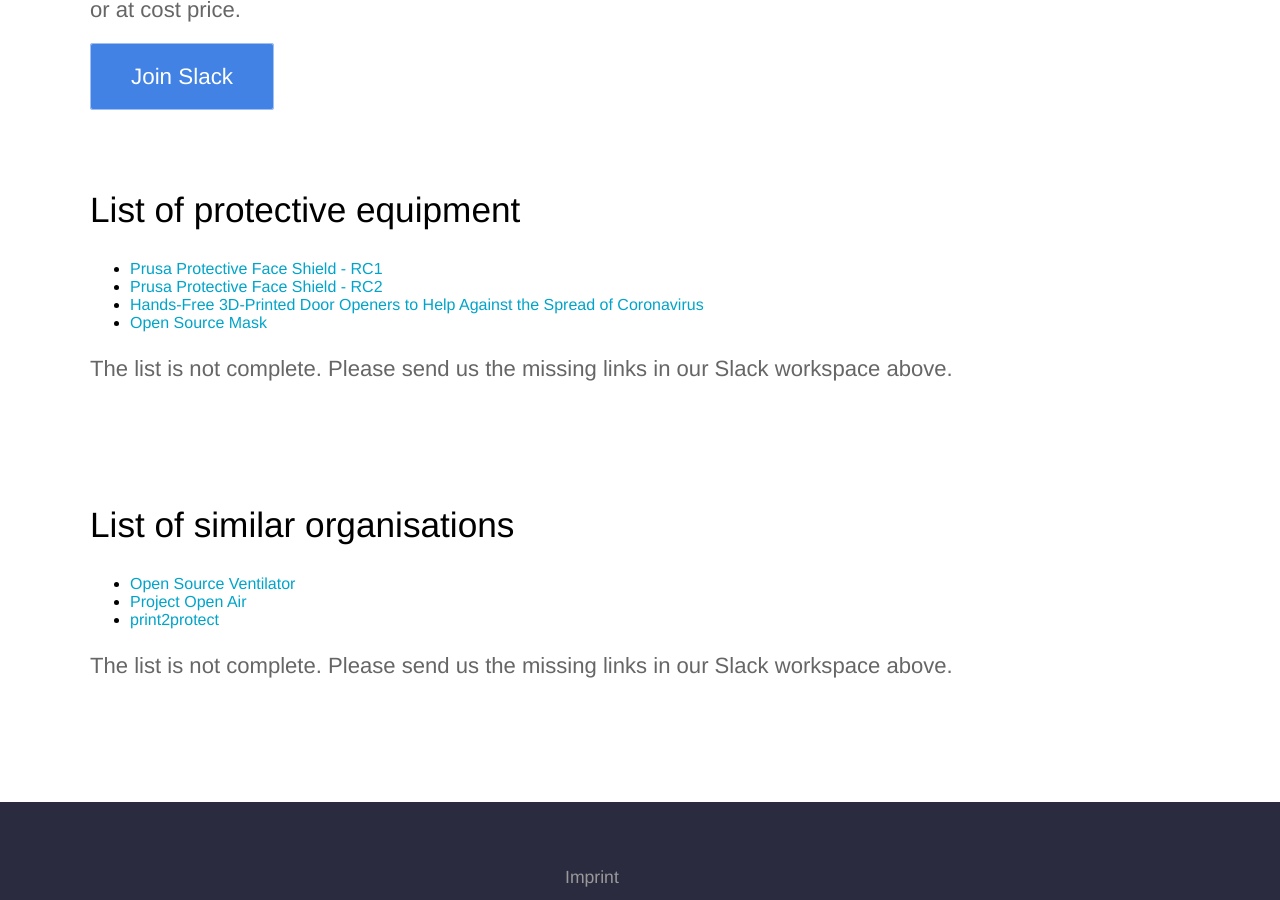
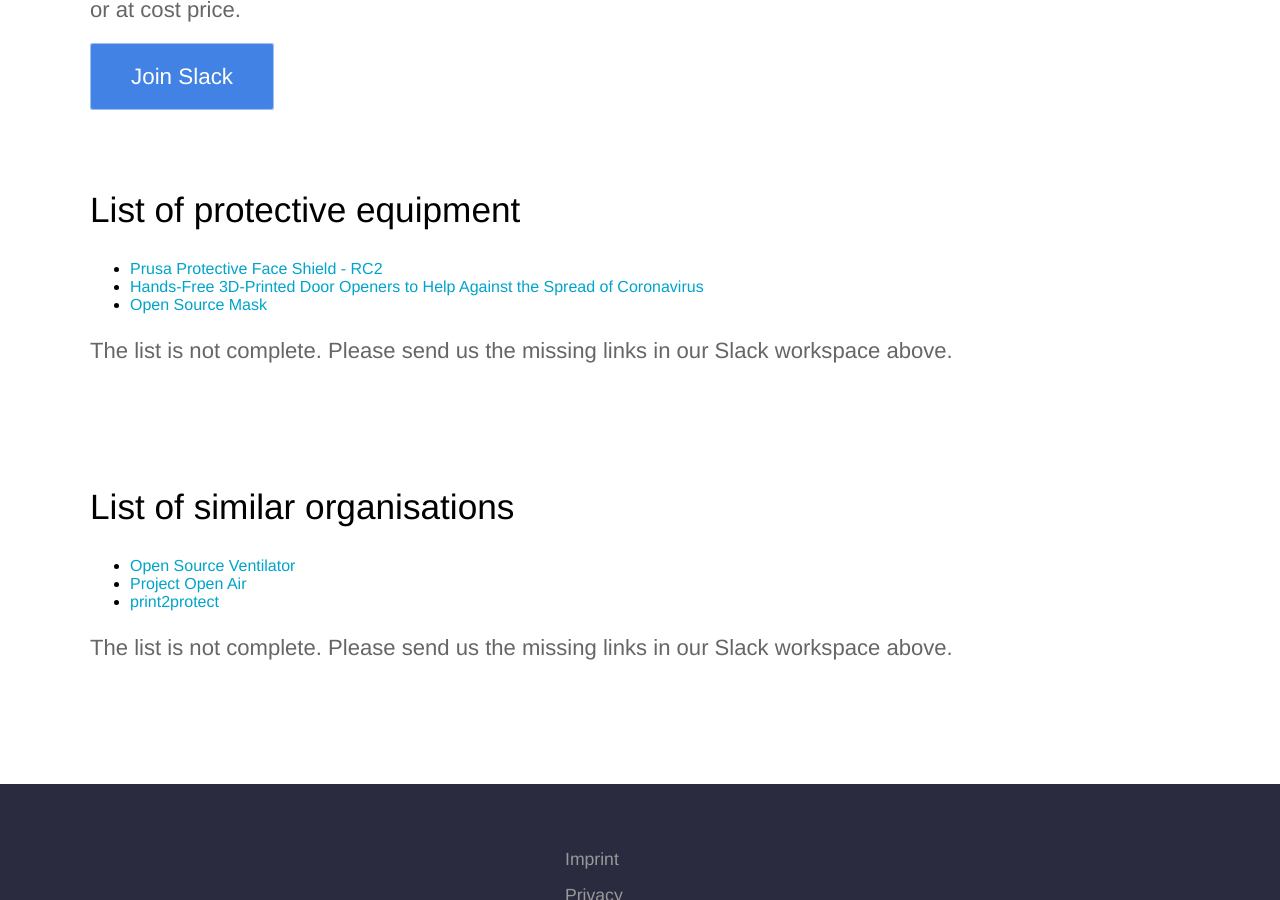
Before and after one commit to CloudCannon/hydra-jekyll-template, a Jekyll site: the page built from en/index.html, in a window 1280 px wide and 900 px high, scrolled down 1844 px. Built offline with Jekyll 4.4.1, drawn with Linux system fonts in a browser that asks for light colours.

Commit message:
RM rc1 from equipment

```diff
--- a/_data/equipments.yml
+++ b/_data/equipments.yml
@@ -1,5 +1,3 @@
-- name: Prusa Protective Face Shield - RC1
-  link: https://www.prusaprinters.org/prints/25857-protective-face-shield-rc1
 - name: Prusa Protective Face Shield - RC2
   link: https://www.prusaprinters.org/prints/25857-protective-face-shield-rc2
 - name: Hands-Free 3D-Printed Door Openers to Help Against the Spread of Coronavirus
```
